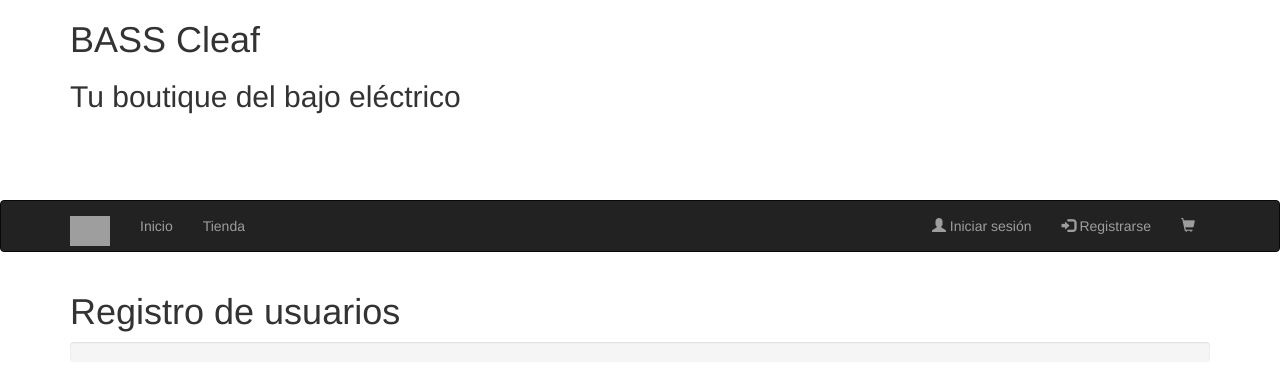
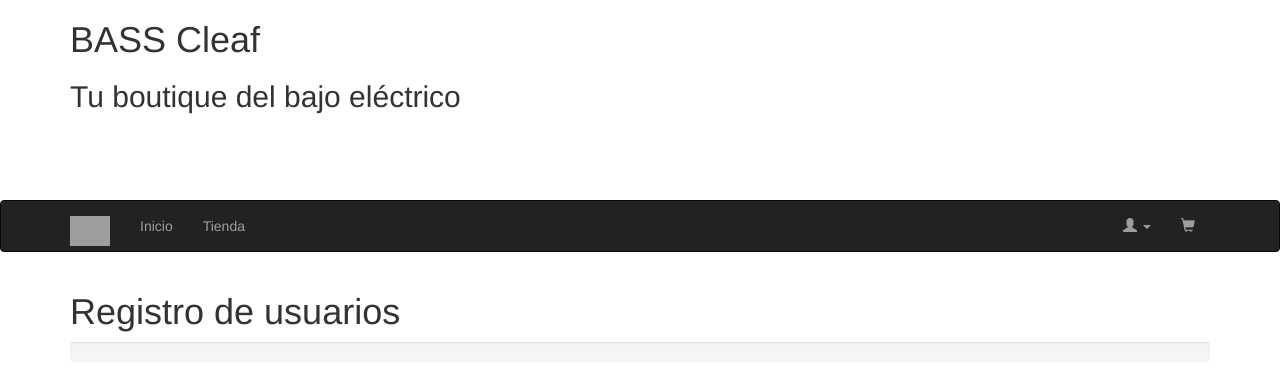
Before and after one commit to KilloconQ/Trabajo, a PHP site: page /registro.php in a window 1280 px wide. Shown: the top 383 px of the page. Run offline with PHP 8.4, Linux system fonts and the light colour scheme; some libraries are stand-ins or nearby versions; grey boxes are pictures that could not be loaded.

Commit message:
arreglo de eroores de diseño

```diff
--- a/php/registro.php
+++ b/php/registro.php
@@ -13,8 +13,7 @@
     <link rel="shortcut icon" type="image/png" href="../images/favicon.ico">
 </head>
 <body>
-
-   <div class = "container-fluid cabecera" style = "height:200px">
+    <div class = "container-fluid cabecera" style = "height:200px">
     <div class="container">
         <h1 class="titulo">BASS Cleaf</h1>
         <h2 id="slogan">Tu boutique del bajo eléctrico</h2>
@@ -47,16 +46,25 @@
             </ul>
             <ul class = "nav navbar-nav navbar-right">
                 <li>
-                    <a href="login.php">
-                        <span class="glyphicon glyphicon-user"></span>
-                         Iniciar sesión
-                    </a>
+                        <a href="#" class="dropdown-toggle" data-toggle="dropdown" role="button" aria-expanded="true">
+                            <span class="glyphicon glyphicon-user"></span>
+                            <span class="caret"></span>
+                            <ul class="dropdown-menu" role="menu">
+                                <li>
+                                    <a href="login.php">Iniciar sesión</a>
+                                </li>
+                                <li>
+                                    <a href="registro.php">Registrarse</a>
+                                </li>
+                                <li>
+                                    <a href="usuario.php">Usuario</a>
+                                </li>
+                                <li>
+                                    <a href="#">Cerrar sesión</a>
+                                </li>
+                            </ul>
+                        </a>
                 </li>
-                <li>
-                    <a href="registro.php">
-                       <span class="glyphicon glyphicon-log-in"></span>
-                       Registrarse
-                    </a>
                 </li>
                 <li>
                     <a href="carro.php">
@@ -68,7 +76,8 @@
     </div>
    </nav>
 
-  <div class="container">
+
+   <div class="container">
         <h1>Registro de usuarios</h1>
         <div class="progress">
             <div class="progress-bar progress-bar-striped active" role="progressbar" aria-valuemin="0" aria-valuemax="100"></div>
```
